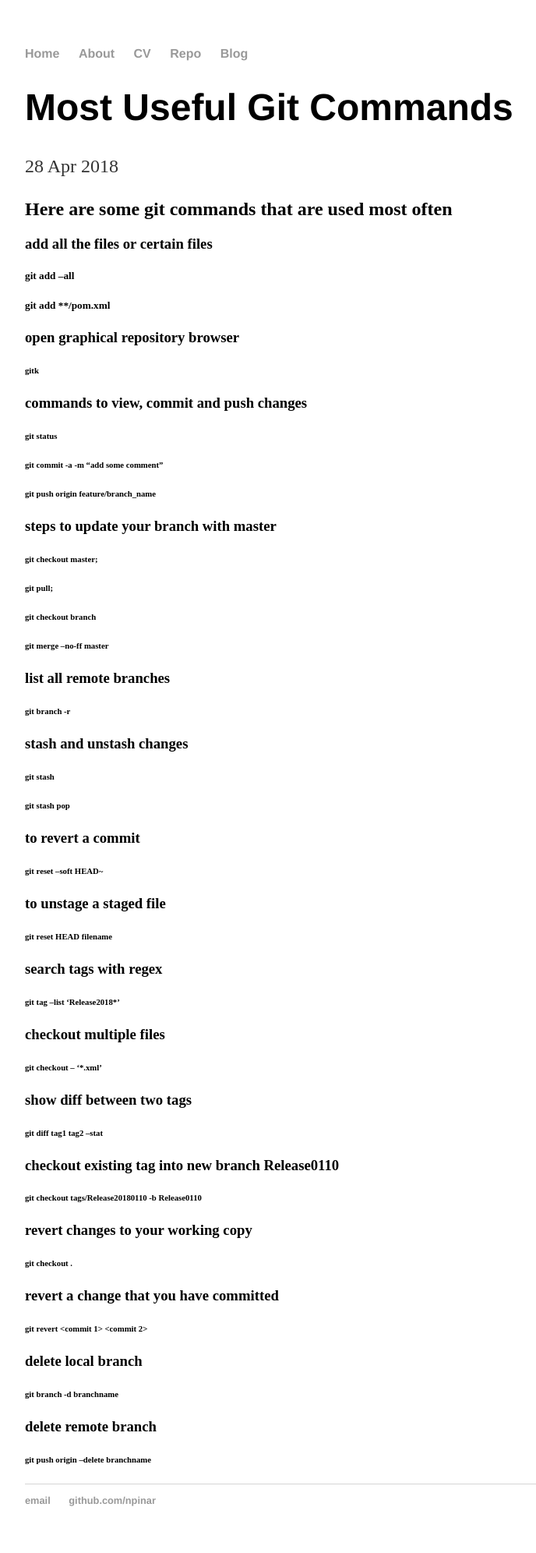
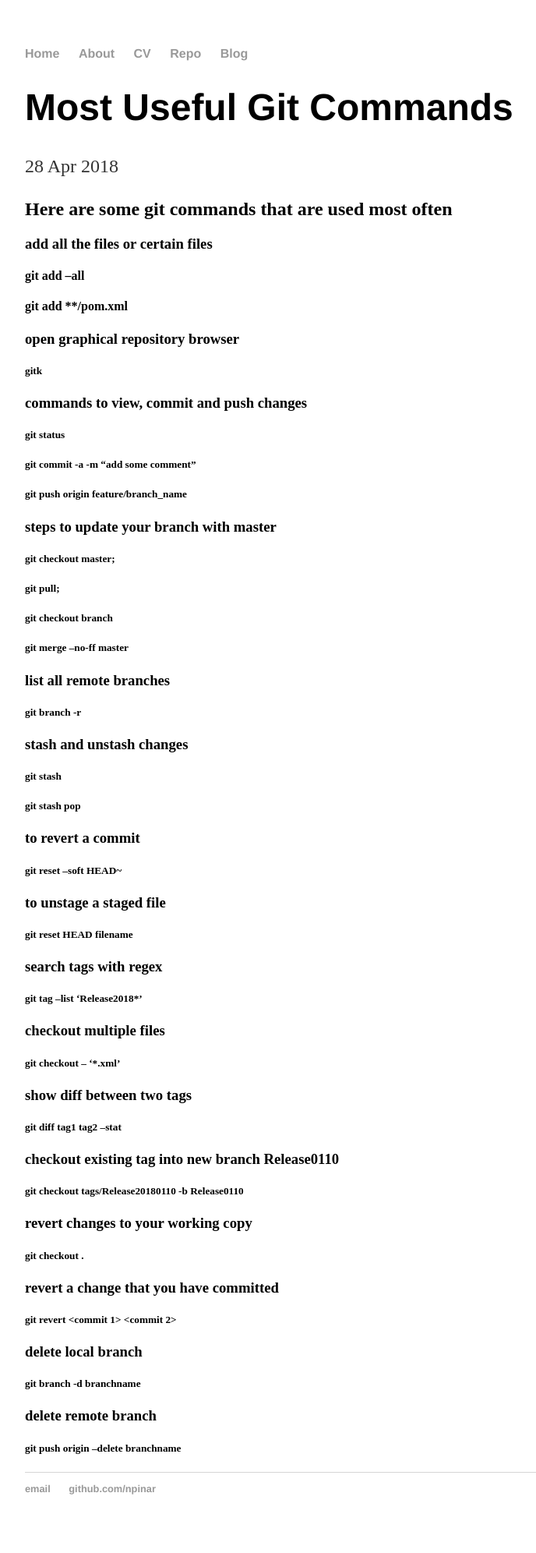
Before and after one commit to npinar/npinar.github.io, a Jekyll site: the page built from _posts/2018-04-28-most-useful-git-commands.md, in a window 1280 px wide. Shown: the whole page at 78% size, without its empty margins (160-848 px from the left). Built offline with Jekyll 4.4.1, drawn with Linux system fonts in a browser that asks for light colours.

```diff
--- a/_posts/2018-04-28-most-useful-git-commands.md
+++ b/_posts/2018-04-28-most-useful-git-commands.md
@@ -8,78 +8,78 @@ date: 2018-04-28
 
 ### add all the files or certain files
 
-##### git add --all
+#### git add --all
 
-##### git add **/pom.xml
+#### git add **/pom.xml
 
 ### open graphical repository browser
 
-###### gitk
+##### gitk
 
 ### commands to view, commit and push changes
 
-###### git status
+##### git status
 
-###### git commit -a -m "add some comment"
+##### git commit -a -m "add some comment"
 
-###### git push origin feature/branch_name
+##### git push origin feature/branch_name
 
 ### steps to update  your branch with master
 
-###### git checkout master;
+##### git checkout master;
 
-###### git pull;
+##### git pull;
 
-###### git checkout branch
+##### git checkout branch
 
-###### git merge --no-ff master
+##### git merge --no-ff master
 
 ### list all remote branches
 
-###### git branch -r
+##### git branch -r
 
 ### stash and unstash changes
 
-###### git stash
+##### git stash
 
-###### git stash pop
+##### git stash pop
 
 ### to revert a commit
 
-###### git reset --soft HEAD~
+##### git reset --soft HEAD~
 
 ### to unstage a staged file
 
-###### git reset HEAD filename
+##### git reset HEAD filename
 
 ### search tags with regex
 
-###### git tag --list 'Release2018*'
+##### git tag --list 'Release2018*'
 
 ### checkout multiple files
 
-######  git checkout -- '*.xml'
+#####  git checkout -- '*.xml'
 
 ### show diff between two tags
 
-###### git diff tag1 tag2 --stat
+##### git diff tag1 tag2 --stat
 
 ### checkout existing tag into new branch Release0110
 
-###### git checkout tags/Release20180110 -b Release0110
+##### git checkout tags/Release20180110 -b Release0110
 
 ### revert changes to your working copy
 
-###### git checkout .
+##### git checkout .
 
 ### revert a change that you have committed
 
-###### git revert <commit 1> <commit 2>
+##### git revert <commit 1> <commit 2>
 
 ### delete local branch
 
-###### git branch -d branchname
+##### git branch -d branchname
 
 ### delete remote branch
 
-###### git push origin --delete branchname
+##### git push origin --delete branchname
```
